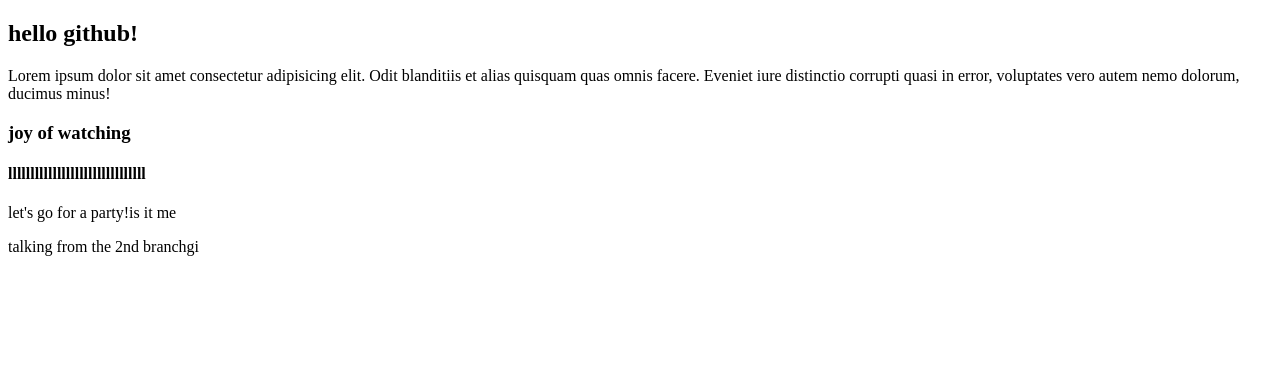
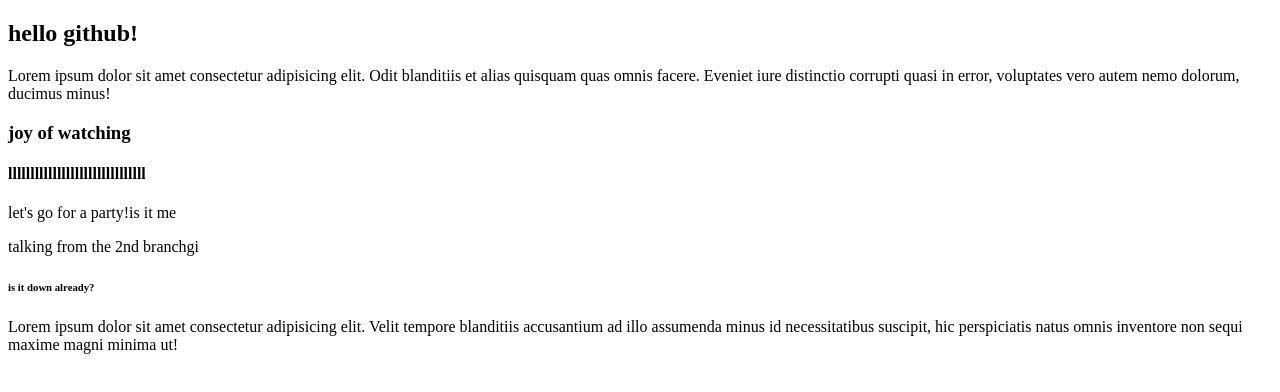
Before and after one commit to drbaqibillah/my-first-website11, a plain HTML site: page index.html in a window 1280 px wide. Drawn offline with Linux system fonts and the light colour scheme.

Commit message:
class 2nd

```diff
--- a/index.html
+++ b/index.html
@@ -16,5 +16,11 @@
     <h4>lllllllllllllllllllllllllllllll</h4>
     <p>let's go for a party!is it me</p>
     <p>talking from the 2nd branchgi</p>
+    <h6>is it down already?</h6>
+    <p>
+      Lorem ipsum dolor sit amet consectetur adipisicing elit. Velit tempore
+      blanditiis accusantium ad illo assumenda minus id necessitatibus suscipit,
+      hic perspiciatis natus omnis inventore non sequi maxime magni minima ut!
+    </p>
   </body>
 </html>
```
